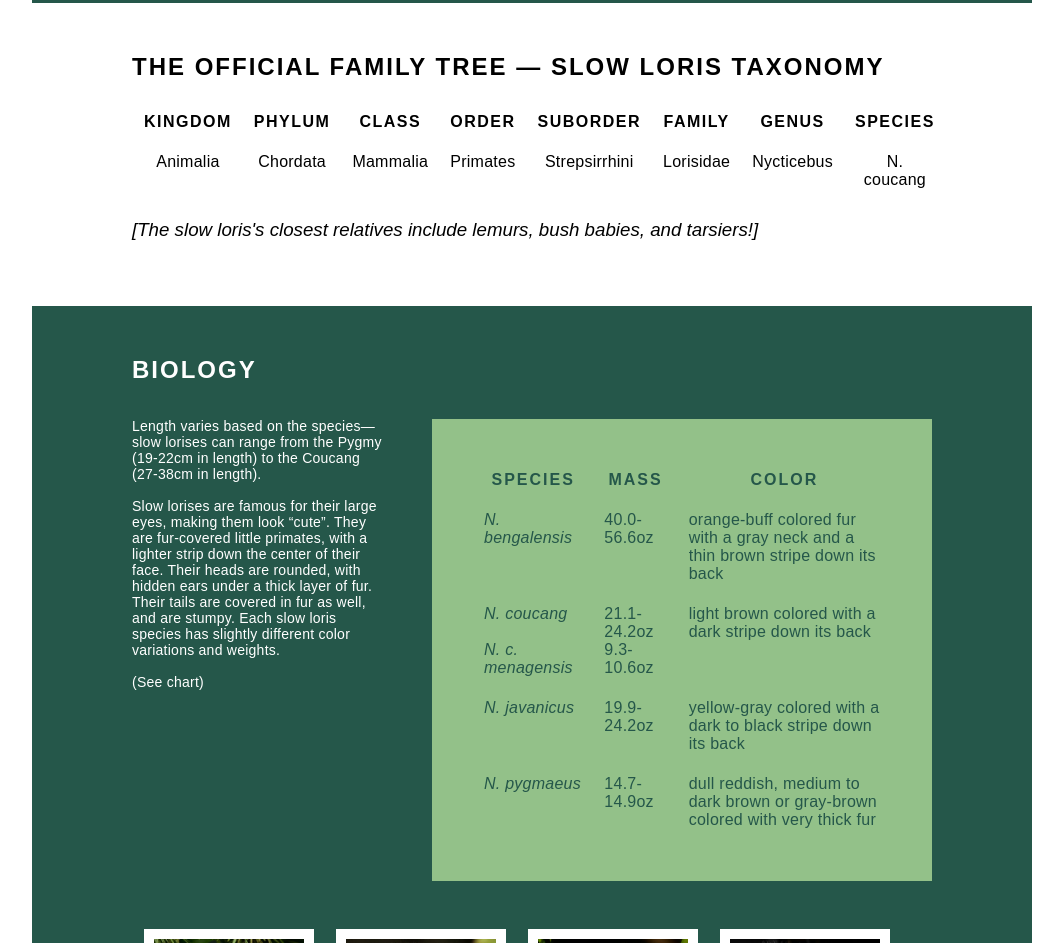
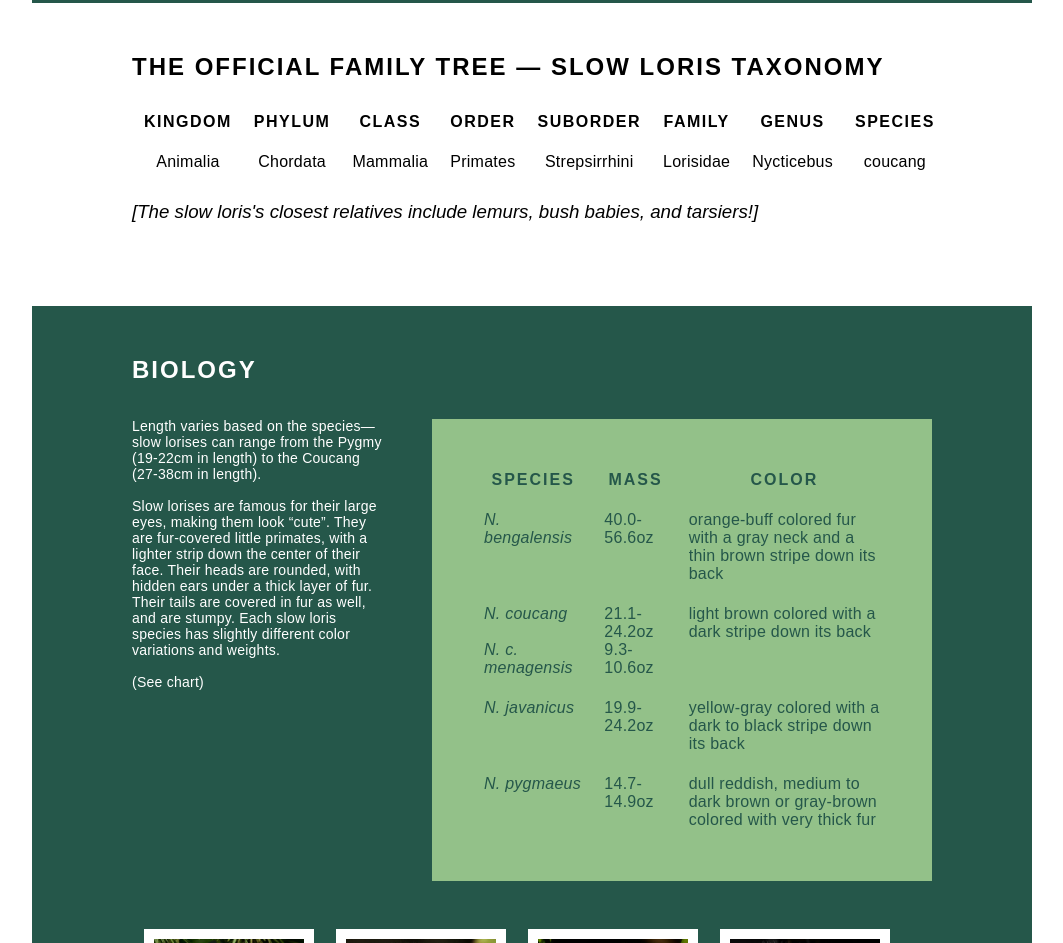
Before and after one commit to jessikieser/animal, a plain HTML site: page index.html in a window 1280 px wide. Shown: the part 875-1818 px from the top of the page, without its empty margins (108-1171 px from the left). Drawn offline with Linux system fonts and the light colour scheme; a web font is replaced by a local one.

Commit message:
Update index.html

```diff
--- a/index.html
+++ b/index.html
@@ -65,7 +65,7 @@
                 <td>Strepsirrhini</td>
                 <td>Lorisidae</td>
                 <td>Nycticebus</td>
-                <td>N. coucang</td>
+                <td>coucang</td>
             </tr>
         </table>
 
```
